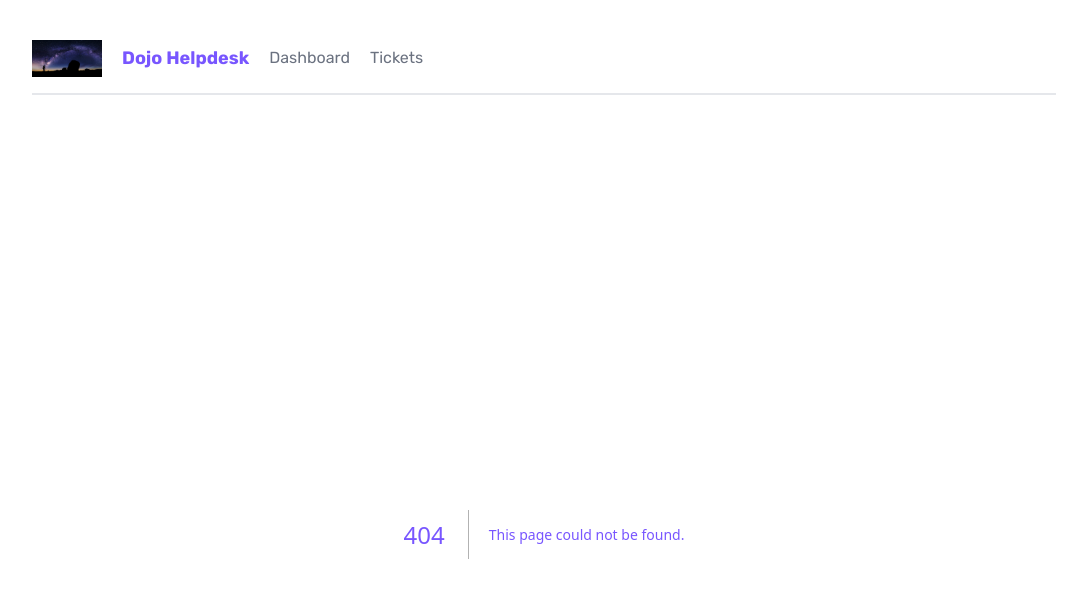
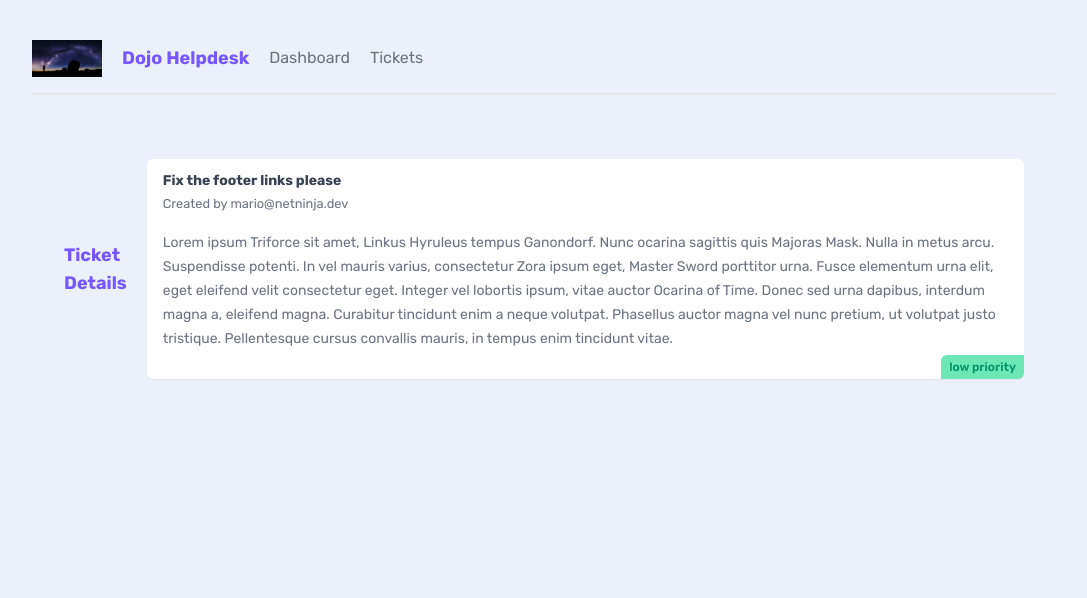
Before and after one commit to O-Mercan/nextjs-masterclass, a Next.js app in the folder dojo-helpdesk/: page /tickets/1 in a window 1280 px wide. Before the commit this address had no page. Shown: the top 598 px of the page, without its empty margins (96-1183 px from the left). Built offline with nearby package versions, Linux system fonts and the light colour scheme; data requests are answered from the project's data file.

Commit message:
added lecture 7: Dynamic Segments (Params)

```diff
--- /dev/null
+++ b/dojo-helpdesk/src/app/tickets/[id]/page.jsx
@@ -0,0 +1,30 @@
+async function getTickets(id) {
+    const res = await fetch('http://localhost:4000/tickets/' + id , {
+        next: {
+            revalidate: 60  // use 60 to opt out of using cache
+        }
+    })
+
+    return res.json()
+}
+
+
+export default async function TicketDetails({ params }) {
+    const ticket = await getTickets(params.id)
+
+    return (
+        <main>
+            <nav>
+                <h2>Ticket Details</h2>
+                <div className="card">
+                    <h3>{ ticket.title }</h3>
+                    <small>Created by { ticket.user_email }</small>
+                    <p>{ ticket.body }</p>
+                    <div className={`pill ${ ticket.priority }`}>
+                        { ticket.priority } priority
+                    </div>
+                </div>
+            </nav>
+        </main>
+    )
+}
```
Also changed, not shown: dojo-helpdesk/src/app/tickets/TicketList.jsx (+8 -5 lines).
